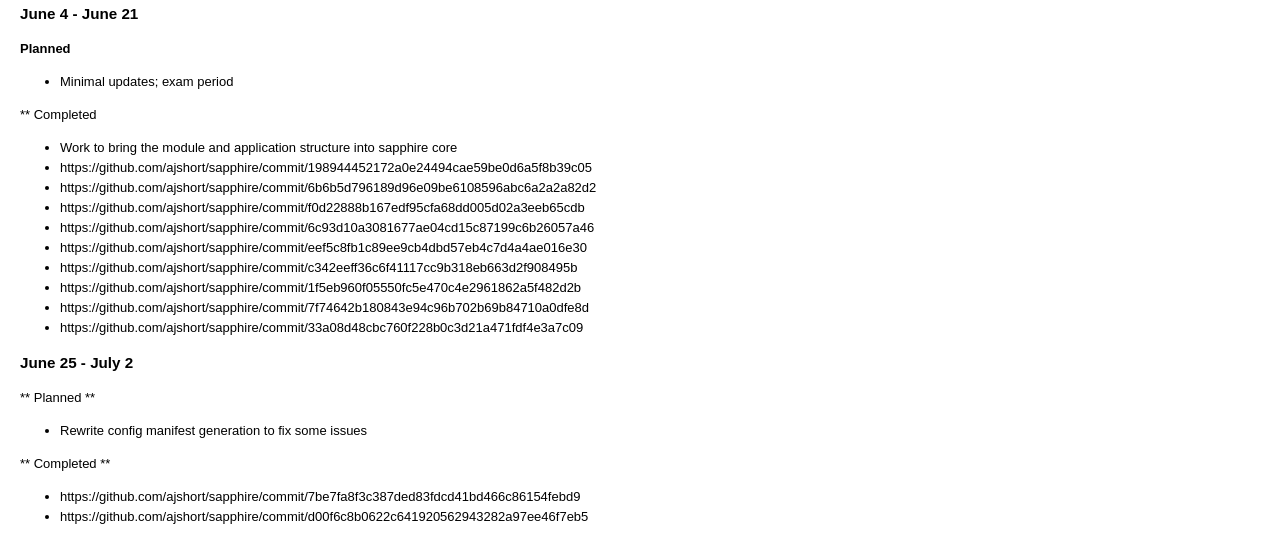
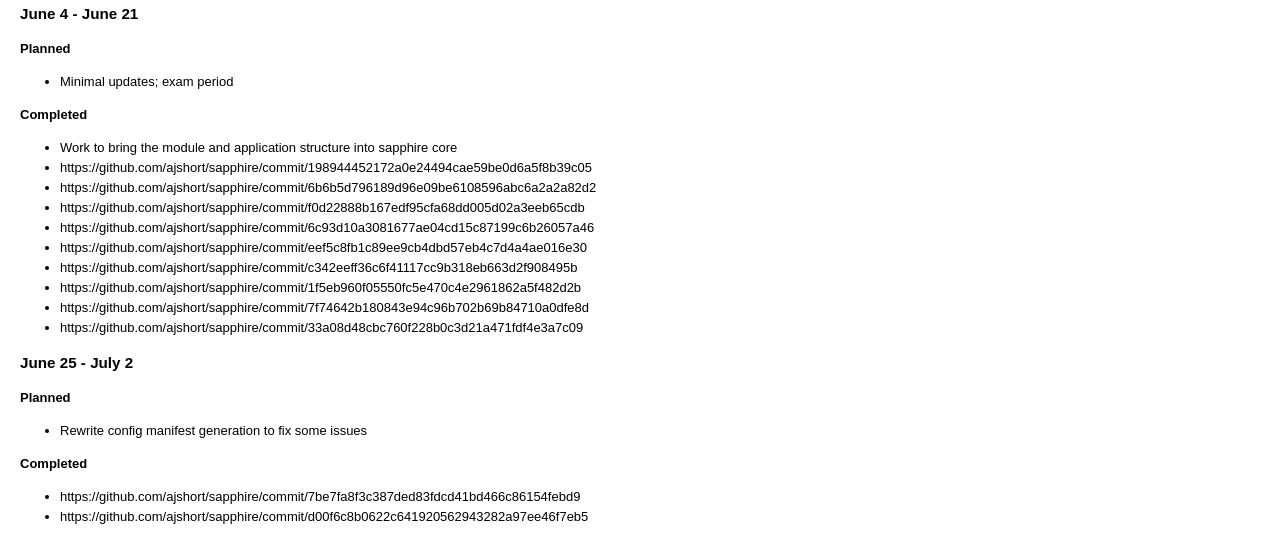
Before and after one commit to ajshort/gsoc, a Jekyll site: the page built from timeline.md, in a window 1280 px wide. Shown: the part 897-1449 px from the top of the page. Built offline with Jekyll 4.4.1, drawn with Linux system fonts in a browser that asks for light colours.

Commit message:
Update gh-pages

```diff
--- a/timeline.md
+++ b/timeline.md
@@ -56,7 +56,7 @@
 * Minimal updates; exam period
 
 
-** Completed
+**Completed**
 
 * Work to bring the module and application structure into sapphire core
 * https://github.com/ajshort/sapphire/commit/198944452172a0e24494cae59be0d6a5f8b39c05
@@ -72,11 +72,11 @@
 
 ### June 25 - July 2
 
-** Planned **
+**Planned**
 
 * Rewrite config manifest generation to fix some issues
 
-** Completed **
+**Completed**
 
 * https://github.com/ajshort/sapphire/commit/7be7fa8f3c387ded83fdcd41bd466c86154febd9
 * https://github.com/ajshort/sapphire/commit/d00f6c8b0622c641920562943282a97ee46f7eb5
```
